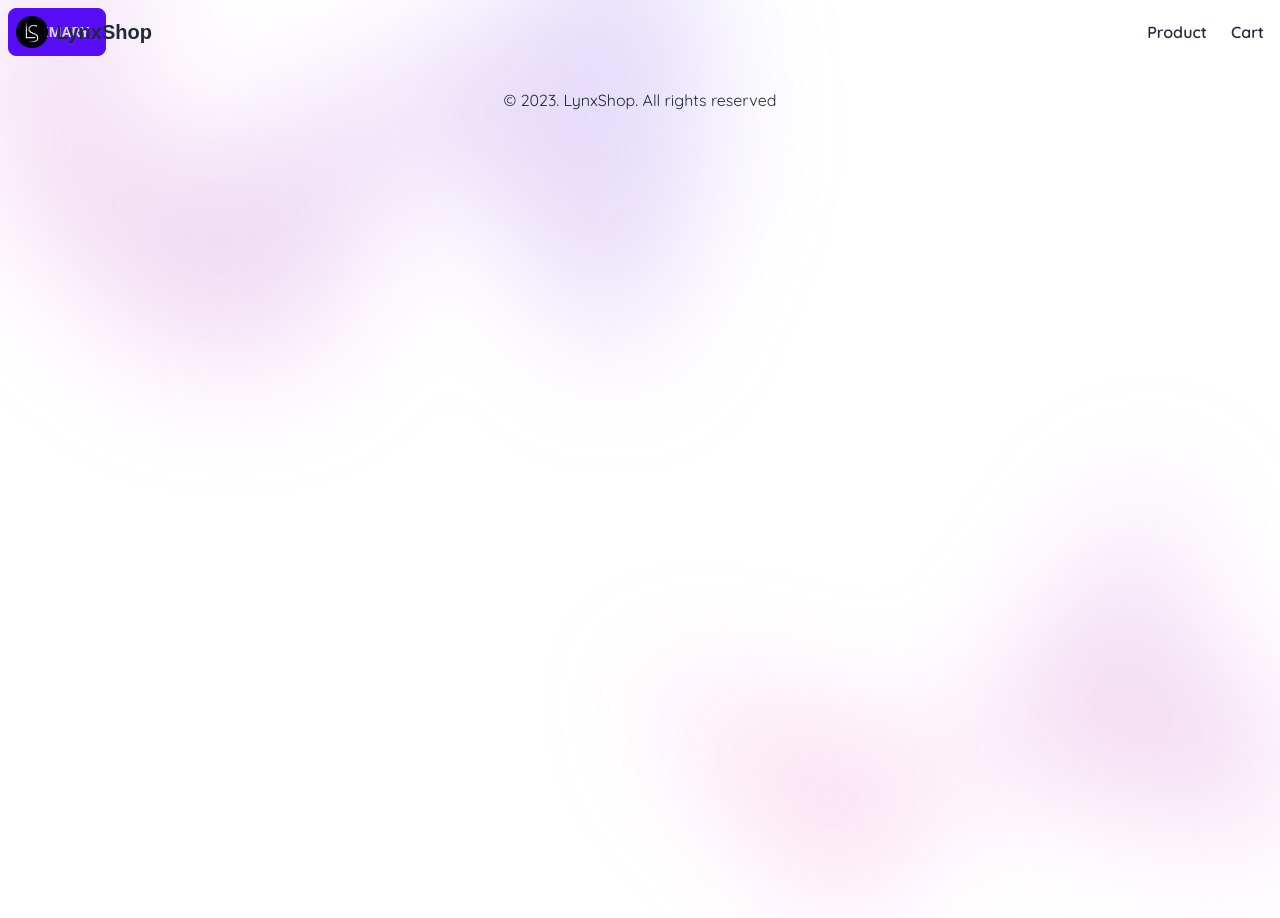
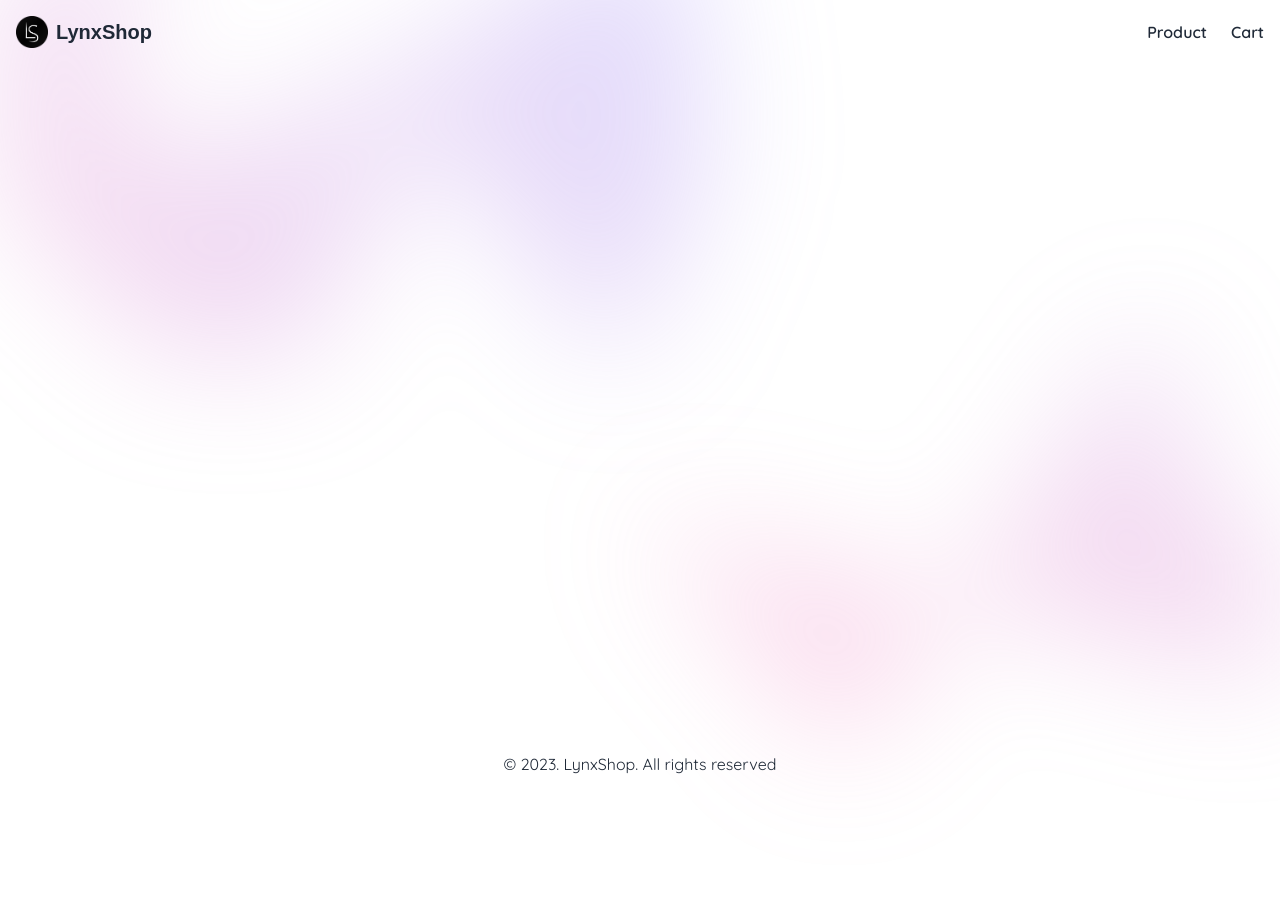
Before and after one commit to raihanmd/smkcoding-pwa-nuxtjs, a Nuxt app: page / in a window 1280 px wide. After the commit the page ends 800 px from the top, so only its background shows below. Built offline with nearby package versions, Linux system fonts and the light colour scheme; a web font is replaced by a local one.

Commit message:
path bug

```diff
--- a/components/Footer.vue
+++ b/components/Footer.vue
@@ -1,5 +1,5 @@
 <template>
-  <footer class="w-full py-6">
+  <footer class="w-full py-6 fixed bottom-0">
     <div class="container">
       <div class="flex justify-center items-center font-quicksand">
         <p>
--- a/components/Navbar.vue
+++ b/components/Navbar.vue
@@ -24,7 +24,7 @@ const NAV_ITEMS = [
 </script>
 
 <template>
-  <header class="w-full p-4 flex justify-center top-0 z-10 absolute">
+  <header class="w-full p-4 flex justify-center z-10">
     <div class="container">
       <div class="flex justify-between items-center">
         <NuxtLink to="/" class="text-xl font-semibold">
--- a/pages/cart/index.vue
+++ b/pages/cart/index.vue
@@ -10,11 +10,7 @@ useSeoMeta({
 </script>
 
 <template>
-  <p class="font-ubuntu">Cart page</p>
-  <div class="absolute inset-x-0 -top-40 -z-10 transform-gpu overflow-hidden blur-3xl sm:-top-80" aria-hidden="true">
-    <div
-      class="relative left-[calc(50%-11rem)] aspect-[1155/678] w-[36.125rem] -translate-x-1/2 rotate-[30deg] bg-gradient-to-tr from-[#ff80b5] to-[#9089fc] opacity-30 sm:left-[calc(50%-30rem)] sm:w-[72.1875rem]"
-      style="clip-path: polygon(74.1% 44.1%, 100% 61.6%, 97.5% 26.9%, 85.5% 0.1%, 80.7% 2%, 72.5% 32.5%, 60.2% 62.4%, 52.4% 68.1%, 47.5% 58.3%, 45.2% 34.5%, 27.5% 76.7%, 0.1% 64.9%, 17.9% 100%, 27.6% 76.8%, 76.1% 97.7%, 74.1% 44.1%)"
-    ></div>
+  <div class="container">
+    <p class="font-ubuntu">Cart page</p>
   </div>
 </template>
--- a/pages/index.vue
+++ b/pages/index.vue
@@ -19,12 +19,11 @@ useSeoMeta({
         style="clip-path: polygon(74.1% 44.1%, 100% 61.6%, 97.5% 26.9%, 85.5% 0.1%, 80.7% 2%, 72.5% 32.5%, 60.2% 62.4%, 52.4% 68.1%, 47.5% 58.3%, 45.2% 34.5%, 27.5% 76.7%, 0.1% 64.9%, 17.9% 100%, 27.6% 76.8%, 76.1% 97.7%, 74.1% 44.1%)"
       ></div>
     </div>
-    <div class="absolute inset-x-0 top-[calc(100%-13rem)] -z-10 transform-gpu overflow-hidden blur-3xl sm:top-[calc(100%-35rem)]" aria-hidden="true">
+    <div class="absolute inset-x-0 top-[calc(100%-23rem)] -z-10 transform-gpu overflow-hidden blur-3xl sm:top-[calc(100%-45rem)]" aria-hidden="true">
       <div
         class="relative left-[calc(50%+3rem)] aspect-[1155/678] w-[36.125rem] -translate-x-1/2 bg-gradient-to-tr from-[#ff80b5] to-[#9089fc] opacity-30 sm:left-[calc(50%+36rem)] sm:w-[72.1875rem]"
         style="clip-path: polygon(74.1% 44.1%, 100% 61.6%, 97.5% 26.9%, 85.5% 0.1%, 80.7% 2%, 72.5% 32.5%, 60.2% 62.4%, 52.4% 68.1%, 47.5% 58.3%, 45.2% 34.5%, 27.5% 76.7%, 0.1% 64.9%, 17.9% 100%, 27.6% 76.8%, 76.1% 97.7%, 74.1% 44.1%)"
       ></div>
     </div>
-    <button class="btn btn-primary">Primary</button>
   </div>
 </template>
--- a/pages/product/index.vue
+++ b/pages/product/index.vue
@@ -10,5 +10,7 @@ useSeoMeta({
 </script>
 
 <template>
-  <p class="font-ubuntu">Product Page</p>
+  <div class="container">
+    <p class="font-ubuntu">Product Page</p>
+  </div>
 </template>
```
